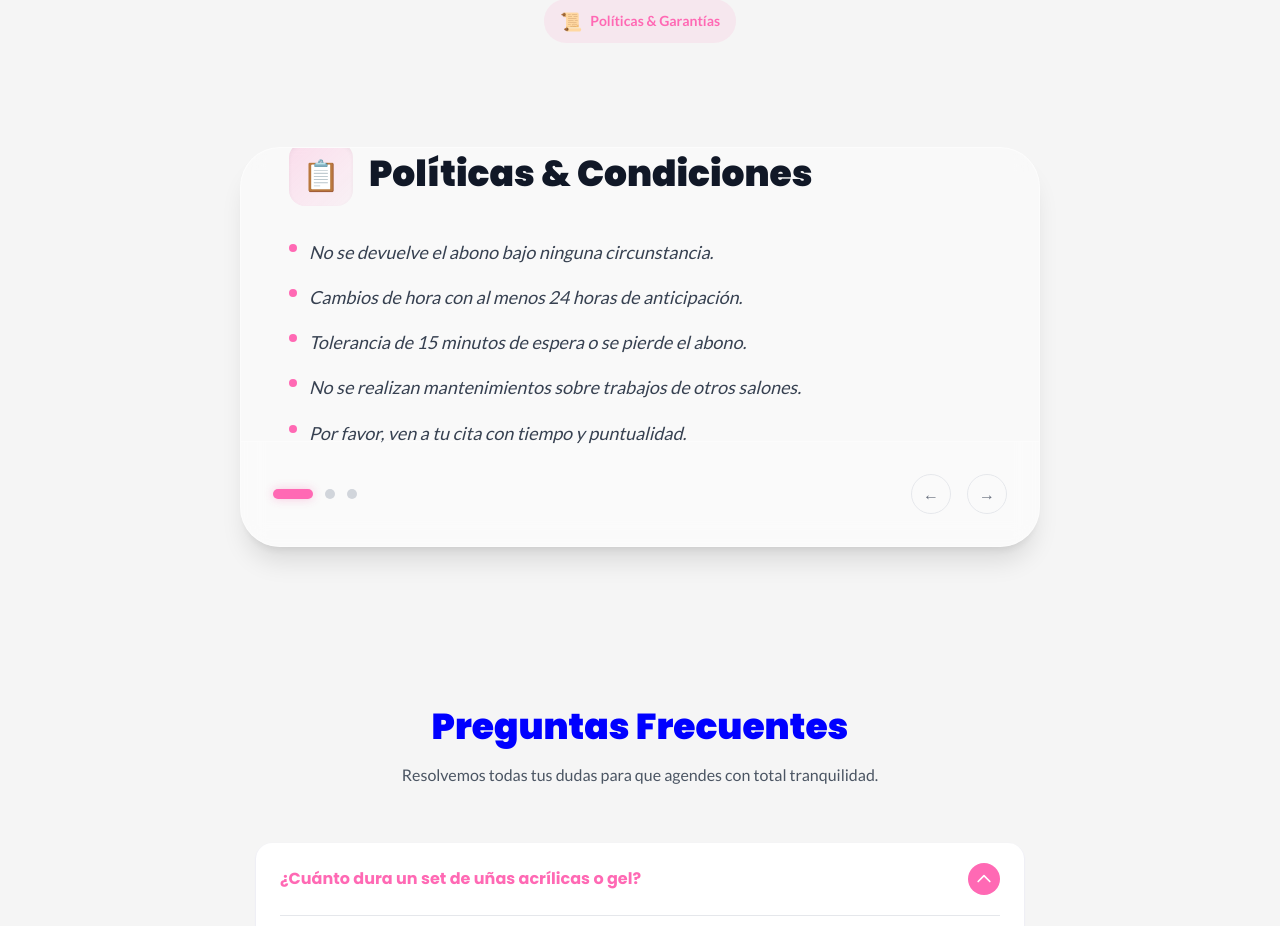
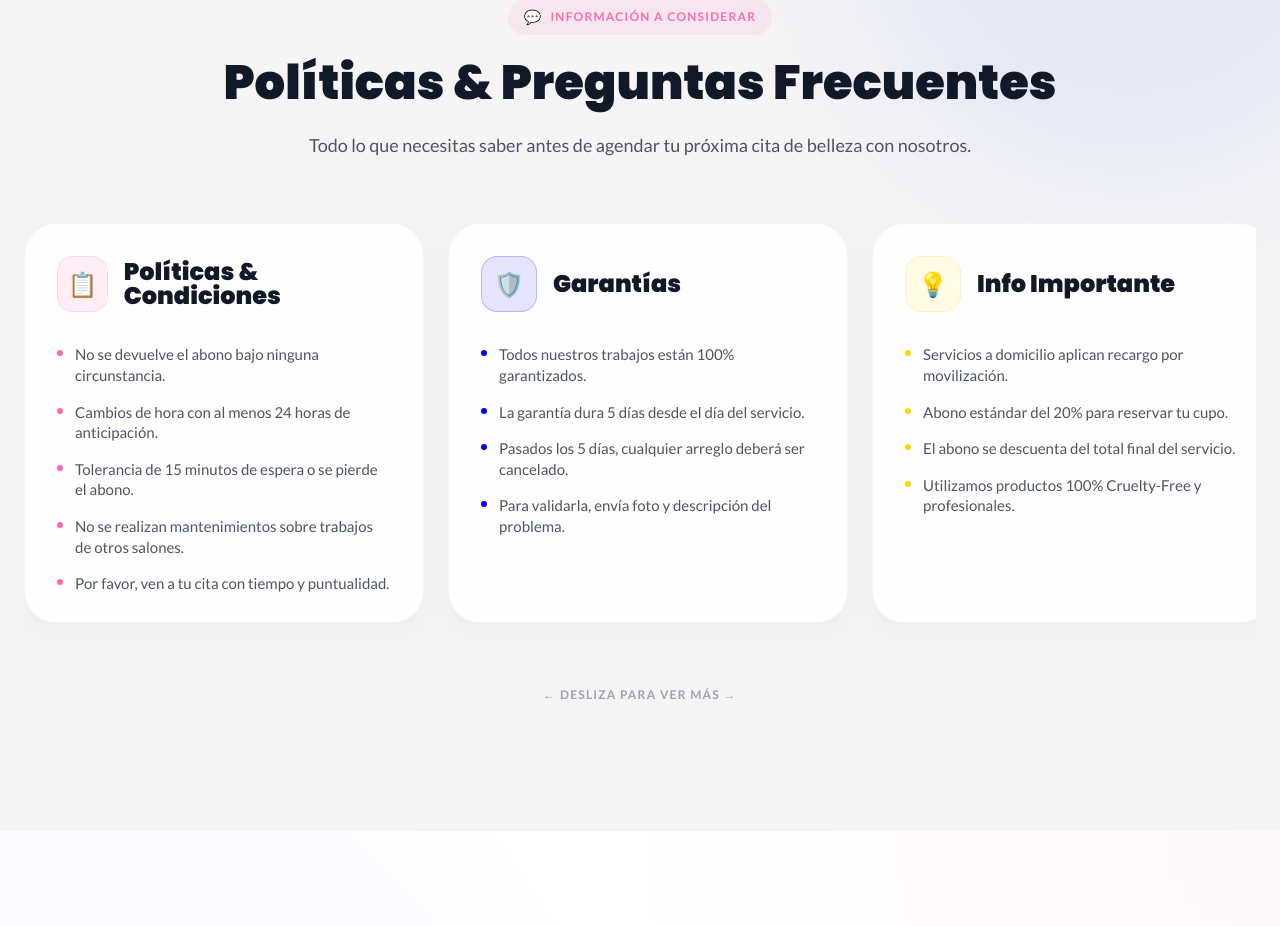
Before and after one commit to CaBsCrypto/gm_nailartist, a Next.js app: page / in a window 1280 px wide. Shown: the part 7360-8286 px from the top of the page. Built offline with nearby package versions, Linux system fonts and the light colour scheme.

Commit message:
feat: unify policies and faqs into a single horizontal carousel

```diff
--- a/components/FAQ.tsx
+++ b/components/FAQ.tsx
@@ -1,92 +1,141 @@
 'use client';
 
-import { useState } from 'react';
 import FadeIn from './FadeIn';
-import Policies from './Policies';
 
-interface FAQItem {
-    question: string;
-    answer: string;
+const POLICIES = [
+    {
+        title: 'Políticas & Condiciones',
+        icon: '📋',
+        color: 'pink',
+        items: [
+            'No se devuelve el abono bajo ninguna circunstancia.',
+            'Cambios de hora con al menos 24 horas de anticipación.',
+            'Tolerancia de 15 minutos de espera o se pierde el abono.',
+            'No se realizan mantenimientos sobre trabajos de otros salones.',
+            'Por favor, ven a tu cita con tiempo y puntualidad.'
+        ]
+    },
+    {
+        title: 'Garantías',
+        icon: '🛡️',
+        color: 'blue',
+        items: [
+            'Todos nuestros trabajos están 100% garantizados.',
+            'La garantía dura 5 días desde el día del servicio.',
+            'Pasados los 5 días, cualquier arreglo deberá ser cancelado.',
+            'Para validarla, envía foto y descripción del problema.'
+        ]
+    },
+    {
+        title: 'Info Importante',
+        icon: '💡',
+        color: 'yellow',
+        items: [
+            'Servicios a domicilio aplican recargo por movilización.',
+            'Abono estándar del 20% para reservar tu cupo.',
+            'El abono se descuenta del total final del servicio.',
+            'Utilizamos productos 100% Cruelty-Free y profesionales.'
+        ]
     }
+];
 
-const FAQS: FAQItem[] = [
+const FAQS = [
     {
         question: '¿Cuánto dura un set de uñas acrílicas o gel?',
         answer: 'Con los cuidados adecuados y nuestra preparación profesional, un set puede durar entre 3 a 5 semanas antes de necesitar mantenimiento (relleno).',
-    },
-    {
-        question: '¿Tienen garantía los servicios?',
-        answer: '¡Sí! Ofrecemos 5 días de garantía gratuita en caso de algún desprendimiento prematuro injustificado. Queremos que tus uñas luzcan perfectas siempre.',
     },
     {
         question: '¿Qué productos utilizan? ¿Son Cruelty-Free?',
         answer: 'Utilizamos marcas profesionales de alta gama aprobadas internacionalmente. El 100% de nuestros insumos son libres de crueldad animal y veganos.',
     },
     {
-        question: '¿Cómo funciona la opción de atención a domicilio?',
-        answer: 'Puedes agendar a domicilio pagando un pequeño recargo por movilización (dependiendo de tu comuna). Llevamos todo el equipo necesario, solo necesitamos una mesa bien iluminada para trabajar cómodamente en tu espacio.',
-    },
-    {
-        question: '¿Es necesario abonar para agendar una hora?',
-        answer: 'Sí, solicitamos un abono del 20% del valor del servicio para confirmar y asegurar tu reserva. Este monto se descuenta del total el día de tu cita.',
+        question: '¿Cómo funciona la atención a domicilio?',
+        answer: 'Llevamos todo el equipo necesario a tu casa. Solo se cobra un pequeño recargo por movilización dependiendo de la comuna. Requerimos una mesa iluminada para trabajar.',
     },
 ];
 
 export default function FAQ() {
-    const [openIndex, setOpenIndex] = useState<number | null>(0);
+    const iconColors: Record<string, string> = {
+        pink: 'text-brand-pink bg-brand-pink/10 border border-brand-pink/20',
+        blue: 'text-brand-blue bg-brand-blue/10 border border-brand-blue/20',
+        yellow: 'text-brand-yellow bg-brand-yellow/10 border border-brand-yellow/20',
+    };
 
-    const toggleFAQ = (index: number) => {
-        setOpenIndex(openIndex === index ? null : index);
+    const dotColors: Record<string, string> = {
+        pink: 'bg-brand-pink',
+        blue: 'bg-brand-blue',
+        yellow: 'bg-brand-yellow',
     };
 
     return (
-        <section id="faq" className="py-24 pb-32 md:pb-24 bg-brand-light relative">
-            <div className="container mx-auto px-6 max-w-4xl">
+        <section id="faq" className="py-24 pb-32 bg-brand-light relative overflow-hidden">
+            {/* Soft decorative background */}
+            <div className="absolute top-0 right-0 w-[600px] h-[600px] bg-brand-blue/5 rounded-full blur-3xl -translate-y-1/2 translate-x-1/4 pointer-events-none" />
 
-                {/* Policies Carousel integrated here */}
-                <div className="mb-20">
-                    <FadeIn className="text-center">
-                        <div className="inline-flex items-center gap-2 px-4 py-2 bg-brand-pink/10 text-brand-pink font-bold rounded-full mb-6 text-sm">
-                            <span className="text-lg">📜</span>
-                            Políticas & Garantías
+            <div className="container mx-auto px-6 max-w-7xl relative z-10">
+                <FadeIn className="text-center mb-16">
+                    <div className="inline-flex items-center gap-2 px-4 py-2 bg-brand-pink/10 text-brand-pink font-bold rounded-full mb-6 text-xs uppercase tracking-widest">
+                        <span className="text-sm">💬</span>
+                        Información a considerar
                     </div>
-                    </FadeIn>
-                    <Policies />
-                </div>
-
-                <div className="max-w-3xl mx-auto">
-                    <FadeIn className="text-center mb-14">
-                        <h2 className="text-4xl font-heading font-black text-brand-blue mb-4">
-                            Preguntas Frecuentes
+                    <h2 className="text-4xl md:text-5xl font-heading font-black text-gray-900 mb-6">
+                        Políticas & Preguntas Frecuentes
                     </h2>
-                        <p className="text-gray-600 font-body">
-                            Resolvemos todas tus dudas para que agendes con total tranquilidad.
+                    <p className="text-lg text-gray-600 font-body max-w-2xl mx-auto">
+                        Todo lo que necesitas saber antes de agendar tu próxima cita de belleza con nosotros.
                     </p>
                 </FadeIn>
 
-                    <div className="space-y-4">
-                        {FAQS.map((faq, index) => (
-                            <FadeIn key={index} delay={index * 100} direction="up">
+                {/* Unified Carousel */}
                 <div
-                                    className={`bg-white rounded-2xl overflow-hidden shadow-sm transition-all duration-300 ${openIndex === index ? 'shadow-brand-blue/10 border-brand-blue/20' : 'border border-gray-100 hover:border-gray-200'}`}
+                    className="flex overflow-x-auto snap-x snap-mandatory gap-4 md:gap-6 pb-12 -mx-6 px-6 sm:mx-0 sm:px-0"
+                    style={{ scrollbarWidth: 'none', msOverflowStyle: 'none' }}
                 >
-                                    <button
-                                        onClick={() => toggleFAQ(index)}
-                                        className="w-full text-left px-6 py-5 flex items-center justify-between focus:outline-none"
-                                    >
-                                        <span className={`font-heading font-bold pr-4 transition-colors ${openIndex === index ? 'text-brand-pink' : 'text-gray-800'}`}>
+                    <style dangerouslySetInnerHTML={{__html: `
+                        #faq .overflow-x-auto::-webkit-scrollbar { display: none; }
+                    `}} />
+
+                    {/* Render Policies */}
+                    {POLICIES.map((policy, i) => (
+                        <FadeIn key={`policy-${i}`} delay={i * 100} direction="left" className="shrink-0 snap-center">
+                            <div className="w-[85vw] sm:w-[400px] h-[400px] bg-white/90 backdrop-blur rounded-[2rem] p-8 shadow-[0_8px_30px_rgb(0,0,0,0.04)] border border-gray-100 flex flex-col hover:shadow-xl transition-shadow">
+                                <div className="flex items-center gap-4 mb-8">
+                                    <div className={`w-14 h-14 rounded-2xl flex items-center justify-center text-2xl ${iconColors[policy.color]}`}>
+                                        {policy.icon}
+                                    </div>
+                                    <h3 className="text-2xl font-heading font-black text-gray-900 leading-none">
+                                        {policy.title}
+                                    </h3>
+                                </div>
+                                <ul className="space-y-4">
+                                    {policy.items.map((item, j) => (
+                                        <li key={j} className="flex gap-3 text-gray-600 font-body text-[15px] leading-snug">
+                                            <span className={`mt-1.5 w-1.5 h-1.5 rounded-full shrink-0 shadow-sm ${dotColors[policy.color]}`} />
+                                            {item}
+                                        </li>
+                                    ))}
+                                </ul>
+                            </div>
+                        </FadeIn>
+                    ))}
+
+                    {/* Render FAQs */}
+                    {FAQS.map((faq, i) => (
+                        <FadeIn key={`faq-${i}`} delay={(POLICIES.length + i) * 100} direction="left" className="shrink-0 snap-center">
+                            <div className="w-[85vw] sm:w-[400px] h-[400px] bg-gradient-to-br from-brand-pink/5 to-brand-blue/5 backdrop-blur rounded-[2rem] p-8 shadow-[0_8px_30px_rgb(0,0,0,0.04)] border border-white flex flex-col hover:shadow-xl transition-shadow relative overflow-hidden">
+                                <div className="absolute top-0 right-0 w-32 h-32 bg-white rounded-full blur-3xl opacity-50 pointer-events-none -translate-y-1/2 translate-x-1/2" />
+
+                                <div className="flex items-center gap-2 mb-8 text-brand-pink font-bold font-body text-xs uppercase tracking-widest bg-white/50 w-max px-3 py-1.5 rounded-full">
+                                    <span>❓</span> Pregunta Frecuente
+                                </div>
+
+                                <h3 className="text-xl md:text-2xl font-heading font-black text-gray-900 mb-6 leading-tight pr-4">
                                     {faq.question}
-                                        </span>
-                                        <div className={`w-8 h-8 rounded-full flex items-center justify-center transition-transform duration-300 ${openIndex === index ? 'bg-brand-pink text-white rotate-180' : 'bg-gray-100 text-gray-500'}`}>
-                                            <svg className="w-5 h-5" fill="none" stroke="currentColor" viewBox="0 0 24 24">
-                                                <path strokeLinecap="round" strokeLinejoin="round" strokeWidth={2} d="M19 9l-7 7-7-7" />
-                                            </svg>
-                                        </div>
-                                    </button>
-                                    <div
-                                        className={`px-6 overflow-hidden transition-all duration-300 ease-in-out ${openIndex === index ? 'max-h-48 pb-6 opacity-100' : 'max-h-0 opacity-0'}`}
-                                    >
-                                        <p className="text-gray-600 font-body leading-relaxed border-t pt-4">
+                                </h3>
+
+                                <div className="mt-auto">
+                                    <div className="w-12 h-1 bg-gray-200 rounded-full mb-6" />
+                                    <p className="text-gray-600 font-body leading-relaxed text-[15px]">
                                         {faq.answer}
                                     </p>
                                 </div>
@@ -94,6 +143,12 @@ export default function FAQ() {
                         </FadeIn>
                     ))}
                 </div>
+
+                {/* Drag hint */}
+                <div className="text-center mt-4">
+                    <p className="text-xs font-bold text-gray-400 uppercase tracking-widest flex items-center justify-center gap-2">
+                        ← Desliza para ver más →
+                    </p>
                 </div>
             </div>
         </section>
--- a/components/Policies.tsx
+++ /dev/null
@@ -1,134 +0,0 @@
-'use client';
-
-import { useState, useEffect } from 'react';
-import FadeIn from './FadeIn';
-
-const POLICIES = [
-    {
-        title: 'Políticas & Condiciones',
-        icon: '📋',
-        color: 'pink',
-        items: [
-            'No se devuelve el abono bajo ninguna circunstancia.',
-            'Cambios de hora con al menos 24 horas de anticipación.',
-            'Tolerancia de 15 minutos de espera o se pierde el abono.',
-            'No se realizan mantenimientos sobre trabajos de otros salones.',
-            'Por favor, ven a tu cita con tiempo y puntualidad.'
-        ]
-    },
-    {
-        title: 'Garantías del Servicio',
-        icon: '🛡️',
-        color: 'blue',
-        items: [
-            'Todos nuestros trabajos están 100% garantizados.',
-            'La garantía dura 3 días desde el día del servicio.',
-            'Pasado los 3 días, cualquier arreglo deberá cancelarse.',
-            'Para validarla, envía foto y descripción del problema.',
-            'Indicar nombre y datos personales para identificar el caso.'
-        ]
-    },
-    {
-        title: 'Información Adicional',
-        icon: '💡',
-        color: 'yellow',
-        items: [
-            'Servicios a domicilio disponibles para 3 o más personas.',
-            'Abono estándar de $10.000 para reservar.',
-            'Productos menores a $10.000 requieren abono del 50%.',
-            'Consulta por disponibilidad para eventos especiales.'
-        ]
-    }
-];
-
-export default function Policies() {
-    const [activeIndex, setActiveIndex] = useState(0);
-
-    // Auto-advance every 8 seconds
-    useEffect(() => {
-        const timer = setInterval(() => {
-            setActiveIndex((current) => (current + 1) % POLICIES.length);
-        }, 8000);
-        return () => clearInterval(timer);
-    }, []);
-
-    const colors = {
-        pink: 'from-brand-pink/20 to-brand-pink/5 border-brand-pink/20 text-brand-pink',
-        blue: 'from-brand-blue/20 to-brand-blue/5 border-brand-blue/20 text-brand-blue',
-        yellow: 'from-brand-yellow/20 to-brand-yellow/5 border-brand-yellow/20 text-brand-yellow'
-    };
-
-    return (
-        <section className="py-20 bg-transparent">
-            <div className="container mx-auto px-6 max-w-4xl">
-                <div className="relative overflow-hidden rounded-[2.5rem] bg-white/40 backdrop-blur-md border border-white/50 shadow-xl min-h-[400px] flex flex-col">
-
-                    {/* Slides */}
-                    <div className="flex-1 relative">
-                        {POLICIES.map((policy, index) => (
-                            <div
-                                key={index}
-                                className={`absolute inset-0 p-8 md:p-12 transition-all duration-700 ease-in-out flex flex-col justify-center ${
-                                    index === activeIndex
-                                    ? 'opacity-100 translate-x-0 scale-100'
-                                    : 'opacity-0 translate-x-12 scale-95 pointer-events-none'
-                                }`}
-                            >
-                                <div className="flex items-center gap-4 mb-8">
-                                    <div className={`w-16 h-16 rounded-2xl bg-gradient-to-br flex items-center justify-center text-3xl shadow-inner ${colors[policy.color as keyof typeof colors]}`}>
-                                        {policy.icon}
-                                    </div>
-                                    <h3 className="text-3xl md:text-4xl font-heading font-black text-gray-900 leading-tight">
-                                        {policy.title}
-                                    </h3>
-                                </div>
-
-                                <ul className="space-y-4">
-                                    {policy.items.map((item, i) => (
-                                        <li key={i} className="flex items-start gap-3 group">
-                                            <span className={`mt-1.5 w-2 h-2 rounded-full shrink-0 transition-transform group-hover:scale-125 ${
-                                                policy.color === 'pink' ? 'bg-brand-pink' :
-                                                policy.color === 'blue' ? 'bg-brand-blue' : 'bg-brand-yellow'
-                                            }`} />
-                                            <p className="text-lg font-body text-gray-700 leading-relaxed italic">
-                                                {item}
-                                            </p>
-                                        </li>
-                                    ))}
-                                </ul>
-                            </div>
-                        ))}
-                    </div>
-
-                    <div className="p-6 md:p-8 flex flex-col md:flex-row items-center justify-between gap-6 border-t border-white/30 bg-white/20">
-                        <div className="flex gap-3">
-                            {POLICIES.map((_, index) => (
-                                <button
-                                    key={index}
-                                    onClick={() => setActiveIndex(index)}
-                                    className={`h-2.5 rounded-full transition-all duration-500 ${
-                                        index === activeIndex ? 'w-10 bg-brand-pink shadow-[0_0_10px_rgba(236,72,153,0.3)]' : 'w-2.5 bg-gray-300 hover:bg-gray-400'
-                                    }`}
-                                />
-                            ))}
-                        </div>
-                        <div className="flex gap-4">
-                            <button
-                                onClick={() => setActiveIndex((current) => (current - 1 + POLICIES.length) % POLICIES.length)}
-                                className="w-10 h-10 rounded-full border border-gray-200 flex items-center justify-center text-gray-500 hover:bg-white transition-colors"
-                            >
-                                ←
-                            </button>
-                            <button
-                                onClick={() => setActiveIndex((current) => (current + 1) % POLICIES.length)}
-                                className="w-10 h-10 rounded-full border border-gray-200 flex items-center justify-center text-gray-500 hover:bg-white transition-colors"
-                            >
-                                →
-                            </button>
-                        </div>
-                    </div>
-                </div>
-            </div>
-        </section>
-    );
-}
```
Lines whose indentation alone changed are shown as unchanged.
